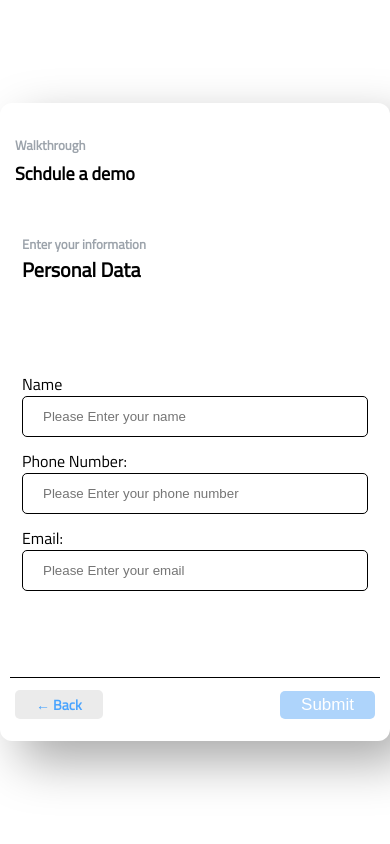
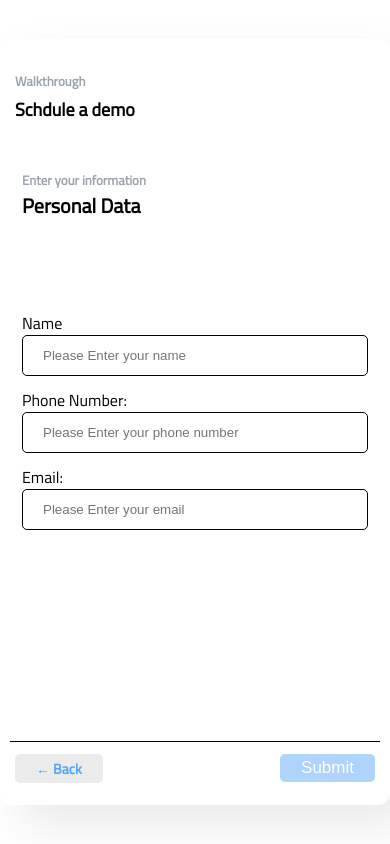
Before and after one commit to Dideoluwa/Schedulefy, a React (Create React App) app: page /form in a window 390 px wide. Built offline with nearby package versions, Linux system fonts and the light colour scheme.

Commit message:
responsiveness done

```diff
--- a/src/App.css
+++ b/src/App.css
@@ -5,17 +5,23 @@
     flex-direction: column;
     width: 100%;
 }
-.calendar-container1{
-    box-shadow: 20px 20px 50px rgb(168, 168, 168);
+
+.calendar-container1 {
+    box-shadow: 20px 20px 50px rgb(233, 233, 233);
     margin: auto;
     display: flex;
     border-radius: 12px;
-    /* width: 60%; */
     width: 60%;
 }
 
-@media only screen and (max-width: 540px){
-    .calendar-container1{
+@media only screen and (max-width: 912px) {
+    .calendar-container1 {
+        width: 80%;
+    }
+}
+
+@media only screen and (max-width: 540px) {
+    .calendar-container1 {
         margin: auto 0px;
         border-radius: 12px;
         width: 100%;
--- a/src/components/Calender.css
+++ b/src/components/Calender.css
@@ -230,6 +230,23 @@
     background-color: #e6e6e6;
 }
 
+@media only screen and (max-width: 912px) {
+    /* .calender_wrapper__inner__wrapper {
+        flex-direction: column;
+    } */
+
+    .calender_wrapper__inner__wrapper__info {
+        max-width: 30%;
+    }
+
+    .calender_wrapper__inner__wrapper__outlet {
+        width: 70%;
+    }
+    .calender_wrapper{
+        height: 50%;
+    }
+}
+
 
 @media only screen and (max-width: 540px) {
     .calender_wrapper__inner__wrapper {
--- a/src/components/Form.module.css
+++ b/src/components/Form.module.css
@@ -6,7 +6,6 @@
     max-width: 100%;
     border-left: 0.5px solid black;
     animation: fadeIn 0.7s ease-out;
-    /* background-color: black; */
 }
 
 .header h1 {
@@ -85,13 +84,27 @@
     }
 }
 
+@media only screen and (max-width: 912px) {
+    .body {
+        display: flex;
+        flex: 1;
+        height: 35vh;
+        flex-direction: column;
+        max-width: 100%;
+    }
+}
+
 @media only screen and (max-width: 540px) {
     .body {
         display: flex;
         flex: 1;
+        height: 69vh;
         max-width: 100%;
         border-left: none;
         padding: 12px;
+    }
+    .form form{
+        margin-bottom: 120px;
     }
     .form form div{
         margin: 0px;
@@ -101,6 +114,7 @@
     }
     .header{
         margin: 0px 0px;
+        /* background-color: red; */
     }
     .header h4{
         font-size: 13px;
--- a/src/components/Info.module.css
+++ b/src/components/Info.module.css
@@ -22,7 +22,7 @@
     display: flex;
     width: 100%;
     flex-direction: column;
-    background-color: rgb(245, 249, 249);
+    background-color: rgb(210, 227, 239);
     margin-right: 14px;
     border-radius: 5px;
     animation: fadeDate 0.6s ease-out;
--- a/src/components/Schedule.js
+++ b/src/components/Schedule.js
@@ -6,23 +6,19 @@ import styles from './Schedule.module.css'
 
 function Schedule(props) {
     return (
-        // <div className=''>
         <div className={styles.wrapper}>
             <div className={styles.wrapper__init}>
-                    {/* <div className={styles}> */}
                 <div>
                     <DateInfo date={props.date} />
                 </div>
                 <div className={styles.wrapper_calender}>
                     <Calendar minDate={new Date()} onChange={props.onChange} value={props.date} />
                 </div>
-                    {/* </div> */}
             </div>
             <div>
                 <Time setShow={props.setShow} setTimer={props.setTimer} setIsActive={props.setIsActive} time={props.time} />
             </div>
         </div>
-        // </div>
     )
 }
 
--- a/src/components/Schedule.module.css
+++ b/src/components/Schedule.module.css
@@ -40,8 +40,17 @@
     }
 }
 
+@media only screen and (max-width: 912px) {
+    .wrapper_calender{
+        justify-content: flex-start;
+        /* background-color: red; */
+    }
+}
+
 @media only screen and (max-width: 540px) {
     .wrapper__init {
         max-width: 80%;
+        border-right: 1px solid black;
+        border-left: none;
     }
 }
--- a/src/components/SuccessPage.module.css
+++ b/src/components/SuccessPage.module.css
@@ -126,7 +126,7 @@
     }
 }
 
-@media only screen and (max-width: 540px) {
+@media only screen and (max-width: 912px){
     .body {
         padding: 12px;
     }
@@ -136,7 +136,13 @@
         margin-top: 25px;
         width: 100%;
     }
+    .schedule {
+        width: 70%;
+        padding: 5px 10px;
+    }
+}
 
+@media only screen and (max-width: 540px) {
     .header h2 {
         text-align: center;
         font-size: 18px;
--- a/src/components/Time.css
+++ b/src/components/Time.css
@@ -35,13 +35,21 @@
     margin-left: 20px;
 }
 
+@media only screen and (max-width: 912px) {
+    .calendar-container__time__inner {
+        height: 32vh;
+    }
+}
+
 @media only screen and (max-width: 540px) {
     .calendar-container__time__inner {
         width: 100%;
+        height: 50vh;
     }
 
     .calendar-container__time {
         margin-left: 10px;
+        width: 100%;
     }
 
     .calendar-container__time .calendar-container__time__inner h1 {
```
Lines whose indentation alone changed are shown as unchanged.
